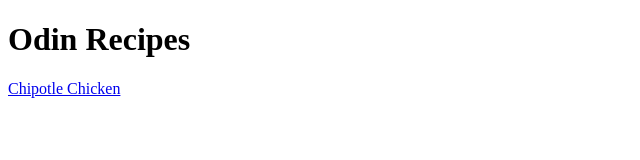
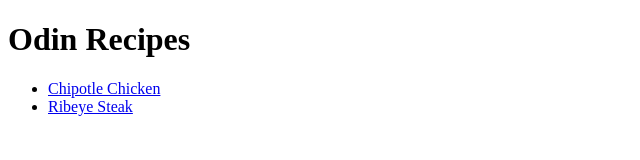
Before and after one commit to thedunkman/odin-recipes, a plain HTML site: page index.html in a window 1280 px wide. Shown: the whole page, without its empty margins (0-640 px from the left). Drawn offline with Linux system fonts and the light colour scheme.

Commit message:
add links to more recipes
add link to ribeye steak

add unorganized list to make links look more tidy

```diff
--- a/index.html
+++ b/index.html
@@ -7,6 +7,9 @@
 
     <body>
         <h1>Odin Recipes</h1>
-        <a href="./recipes/chipotle-chicken.html">Chipotle Chicken</a>
+        <ul>
+            <li><a href="./recipes/chipotle-chicken.html">Chipotle Chicken</a></li>
+            <li><a href="./recipes/ribeye-steak.html">Ribeye Steak</a></li>
+        </ul>
     </body>
 </html>
```
